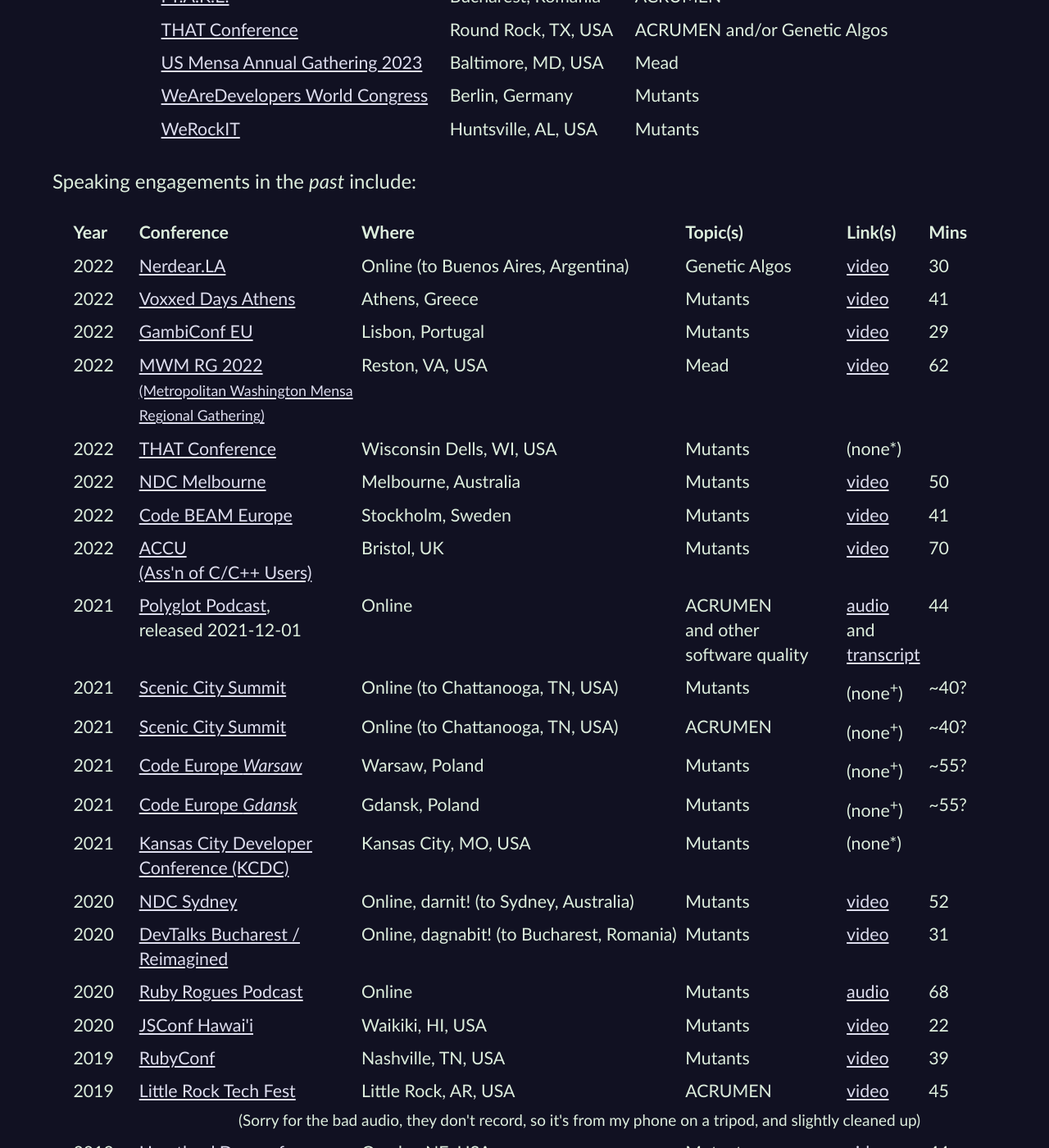
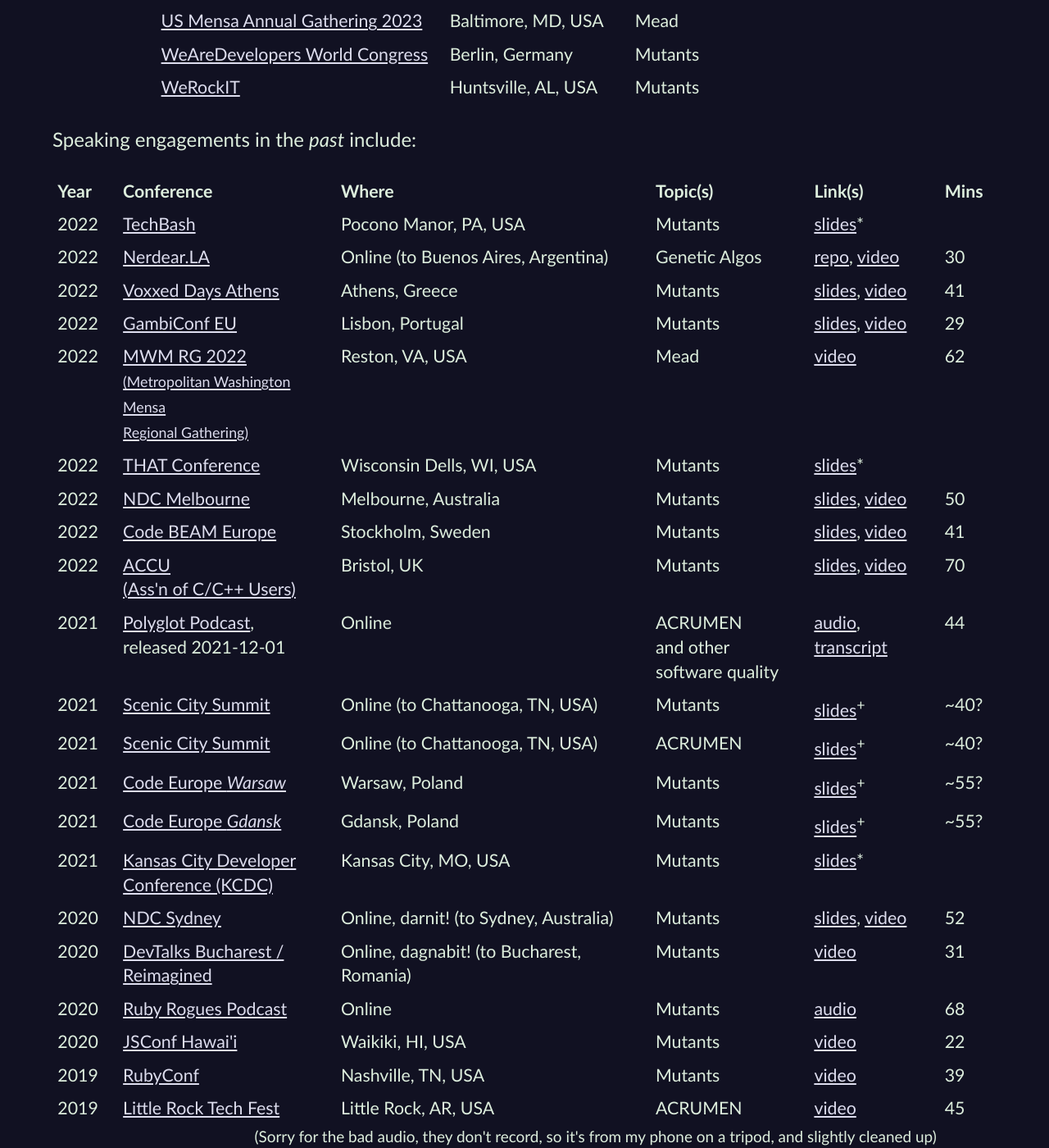
Before and after one commit to CodosaurusLLC/CodosaurusLLC.github.io, a Jekyll site: the page built from speaking.md, in a window 1280 px wide and 1400 px high, scrolled down 2162 px. Shown: the whole window at 82% size. Built offline with Jekyll 4.4.1, drawn with Linux system fonts in a browser that asks for light colours; some of the changed text lies outside the part shown.

Commit message:
move techbash to past, and add slides links

```diff
--- a/speaking.md
+++ b/speaking.md
@@ -158,10 +157,18 @@
   <tbody>
     <tr>
       <td class="numeric">2022</td>
+      <td><a href="https://techbash.com/" rel="nofollow" target="_new">TechBash</a></td>
+      <td>Pocono Manor, PA, USA</td>
+      <td>Mutants</td>
+      <td><a href="/reds/mutants-techbash-22-slides" target="_new">slides</a>*</td>
+      <td class="numeric"></td>
+    </tr>
+    <tr>
+      <td class="numeric">2022</td>
       <td><a href="https://nerdear.la/" rel="nofollow" target="_new">Nerdear.LA</a></td>
       <td>Online (to Buenos Aires, Argentina)</td>
       <td>Genetic Algos</td>
-      <td><a href="https://www.youtube.com/watch?v=p0QYB_8yL0c" target="_new">video</a></td>
+      <td><a href="https://github.com/CodosaurusLLC/tight-genes" target="_new">repo</a>, <a href="https://www.youtube.com/watch?v=p0QYB_8yL0c" target="_new">video</a></td>
       <td class="numeric">30</td>
     </tr>
     <tr>
@@ -169,7 +176,7 @@
       <td><a href="https://voxxeddays.com/athens/" rel="nofollow" target="_new">Voxxed Days Athens</a></td>
       <td>Athens, Greece</td>
       <td>Mutants</td>
-      <td><a href="https://www.youtube.com/watch?v=AUS_G6yCpP0" target="_new">video</a></td>
+      <td><a href="/reds/mutants-voxxed-ath-22-slides" target="_new">slides</a>, <a href="https://www.youtube.com/watch?v=AUS_G6yCpP0" target="_new">video</a></td>
       <td class="numeric">41</td>
     </tr>
     <tr>
@@ -177,7 +184,7 @@
       <td><a href="https://gambiconf.dev/" rel="nofollow" target="_new">GambiConf EU</a></td>
       <td>Lisbon, Portugal</td>
       <td>Mutants</td>
-      <td><a href="https://www.youtube.com/watch?v=uIDVJGTdKD4" target="_new">video</a></td>
+      <td><a href="/reds/mutants-gambi-22-slides" target="_new">slides</a>, <a href="https://www.youtube.com/watch?v=uIDVJGTdKD4" target="_new">video</a></td>
       <td class="numeric">29</td>
     </tr>
     <tr>
@@ -193,7 +200,7 @@
       <td><a href="https://that.us/events/wi/2022/" rel="nofollow" target="_new">THAT Conference</a></td>
       <td>Wisconsin Dells, WI, USA</td>
       <td>Mutants</td>
-      <td>(none*)</td>
+      <td><a href="/reds/mutants-that-wi-22-slides.md" target="_new">slides</a>*</td>
       <td class="numeric"></td>
     </tr>
     <tr>
@@ -201,7 +208,7 @@
       <td><a href="https://ndcmelbourne.com/" rel="nofollow" target="_new">NDC Melbourne</a></td>
       <td>Melbourne, Australia</td>
       <td>Mutants</td>
-      <td><a href="https://www.youtube.com/watch?v=GS16Hyad-i0" target="_new">video</a></td>
+      <td><a href="/reds/mutants-ndcmel-22-slides" target="_new">slides</a>, <a href="https://www.youtube.com/watch?v=GS16Hyad-i0" target="_new">video</a></td>
       <td class="numeric">50</td>
     </tr>
     <tr>
@@ -209,7 +216,7 @@
       <td><a href="https://codesync.global/conferences/code-beam-sto-2022/" rel="nofollow" target="_new">Code BEAM Europe</a></td>
       <td>Stockholm, Sweden</td>
       <td>Mutants</td>
-      <td><a href="https://www.youtube.com/watch?v=X9tqoJ_wDgA" target="_new">video</a></td>
+      <td><a href="/reds/mutants-cbsto22-slides" target="_new">slides</a>, <a href="https://www.youtube.com/watch?v=X9tqoJ_wDgA" target="_new">video</a></td>
       <td class="numeric">41</td>
     </tr>
     <tr>
@@ -217,7 +224,7 @@
       <td><a href="https://accu.org/conf-main/main/" rel="nofollow" target="_new">ACCU<br/>(Ass'n of C/C++ Users)</a></td>
       <td>Bristol, UK</td>
       <td>Mutants</td>
-      <td><a href="https://youtu.be/xBZqis7SBnw" target="_new">video</a></td>
+      <td><a href="https://accu.org/conf-docs/PDFs_2022/dave_aronson_Kill-All-Mutants.pdf" target="_new">slides</a>, <a href="https://youtu.be/xBZqis7SBnw" target="_new">video</a></td>
       <td class="numeric">70</td>
     </tr>
     <tr>
@@ -225,7 +232,7 @@
       <td><a href="https://www.therelicans.com/polyglot" rel="nofollow" target="_new">Polyglot Podcast</a>,<br/>released 2021-12-01</td>
       <td>Online</td>
       <td>ACRUMEN<br/>and other<br/>software quality</td>
-      <td><a href="https://www.therelicans.com/polyglot/appropriate-correct-robust-usable-maintainable-and-efficient-acrumen-with-dave-aronson" target="_new">audio</a><br/>and<br/><a href="https://dev.to/newrelic/appropriate-correct-robust-usable-maintainable-and-efficient-acrumen-with-dave-aronson-4f71" target="_new">transcript</a></td>
+      <td><a href="https://www.therelicans.com/polyglot/appropriate-correct-robust-usable-maintainable-and-efficient-acrumen-with-dave-aronson" target="_new">audio</a>, <a href="https://dev.to/newrelic/appropriate-correct-robust-usable-maintainable-and-efficient-acrumen-with-dave-aronson-4f71" target="_new">transcript</a></td>
       <td class="numeric">44</td>
     </tr>
     <tr>
@@ -233,7 +240,7 @@
       <td><a href="https://sceniccitysummit.com/" rel="nofollow" target="_new">Scenic City Summit</a></td>
       <td>Online (to Chattanooga, TN, USA)</td>
       <td>Mutants</td>
-      <td>(none<sup>+</sup>)</td>
+      <td><a href="https://www.slideshare.net/dare2xl/mutants-scs-2021" target="_new">slides</a><sup>+</sup></td>
       <td class="numeric">~40?</td>
     </tr>
     <tr>
@@ -241,7 +248,7 @@
       <td><a href="https://sceniccitysummit.com/" rel="nofollow" target="_new">Scenic City Summit</a></td>
       <td>Online (to Chattanooga, TN, USA)</td>
       <td>ACRUMEN</td>
-      <td>(none<sup>+</sup>)</td>
+      <td><a href="https://www.slideshare.net/dare2xl/acrumen-scs-2021" target="_new">slides</a><sup>+</sup></td>
       <td class="numeric">~40?</td>
     </tr>
     <tr>
@@ -249,7 +256,7 @@
       <td><a href="https://codeeurope.pl/" rel="nofollow" target="_new">Code Europe <i>Warsaw</i></a></td>
       <td>Warsaw, Poland</td>
       <td>Mutants</td>
-      <td>(none<sup>+</sup>)</td>
+      <td><a href="https://www.slideshare.net/dare2xl/mutants-poland-2021" target="_new">slides</a><sup>+</sup></td>
       <td class="numeric">~55?</td>
     </tr>
     <tr>
@@ -257,7 +264,7 @@
       <td><a href="https://codeeurope.pl/" rel="nofollow" target="_new">Code Europe <i>Gdansk</i></a></td>
       <td>Gdansk, Poland</td>
       <td>Mutants</td>
-      <td>(none<sup>+</sup>)</td>
+      <td><a href="https://www.slideshare.net/dare2xl/mutants-poland-2021" target="_new">slides</a><sup>+</sup></td>
       <td class="numeric">~55?</td>
     </tr>
     <tr>
@@ -265,7 +272,7 @@
       <td><a href="https://www.kcdc.info/" rel="nofollow" target="_new">Kansas City Developer<br/>Conference (KCDC)</a></td>
       <td>Kansas City, MO, USA</td>
       <td>Mutants</td>
-      <td>(none*)</td>
+      <td><a href="https://www.slideshare.net/dare2xl/kill-all-mutants-kcdc-2021" target="_new">slides</a>*</td>
       <td class="numeric"></td>
     </tr>
     <tr>
@@ -273,7 +280,7 @@
       <td><a href="https://ndcsydney.com/" rel="nofollow" target="_new">NDC Sydney</a></td>
       <td>Online, darnit! (to Sydney, Australia)</td>
       <td>Mutants</td>
-      <td><a href="https://www.youtube.com/watch?v=vQrnVD6CbxU" target="_new">video</a></td>
+      <td><a href="https://www.slideshare.net/dare2xl/kill-all-mutants-intro-to-mutation-testing-slides-from-ndc-sydney-2020" target="_new">slides</a>, <a href="https://www.youtube.com/watch?v=vQrnVD6CbxU" target="_new">video</a></td>
       <td class="numeric">52</td>
     </tr>
     <tr>
@@ -430,7 +437,7 @@
       <td><a href="https://devconf.pl/" rel="nofollow" target="_new">Devconf Poland</a></td>
       <td>Krakow, Poland</td>
       <td>ACRUMEN</td>
-      <td><a href="https://www.youtube.com/watch?v=wcREOna0_NA&list=PLMrm16n64BuaRo9N8xY8OnTOWZ5K2aFG1" target="_new">video</a></td>
+      <td><a href="https://www.slideshare.net/dare2xl/acrumen-slides-for-devconf-poland-116136391" target="_new">slides</a>, <a href="https://www.youtube.com/watch?v=wcREOna0_NA&list=PLMrm16n64BuaRo9N8xY8OnTOWZ5K2aFG1" target="_new">video</a></td>
       <td class="numeric">37</td>
     </tr>
     <tr class="notes">
@@ -453,6 +460,17 @@
       <td class="numeric">5</td>
     </tr>
     <tr>
+      <td class="numeric">2018</td>
+      <td><a href="http://www.rubynation.org/" rel="nofollow" target="_new">RubyNation</a></td>
+      <td>Arlington, VA, USA</td>
+      <td>ACRUMEN</td>
+      <td><a href="https://www.slideshare.net/dare2xl/acrumen-slides-for-rubynation-and-capitalgo-2018" target="_new">slides</a></td>
+      <td class="numeric"></td>
+    </tr>
+    <tr class="notes">
+      <td colspan="5">(as BACKUP speaker; didn't actually get to speak)</td>
+    </tr>
+    <tr>
       <td class="numeric">2017</td>
       <td><a href="https://rubyconf.org/" rel="nofollow" target="_new">RubyConf</a></td>
       <td>New Orleans, LA, USA</td>
@@ -465,7 +483,7 @@
       <td>assorted DC-area Meetups</td>
       <td>Washington, DC, USA area</td>
       <td>Ruby Gotchas</td>
-      <td>(none)</td>
+      <td><a href="https://www.slideshare.net/dare2xl/ruby-gotchas-17730356" target="_new">slides</a></td>
       <td class="numeric">~45</td>
     </tr>
     <tr>
```
Also changed, not shown: other parts of speaking.md (+2 -3 lines).
